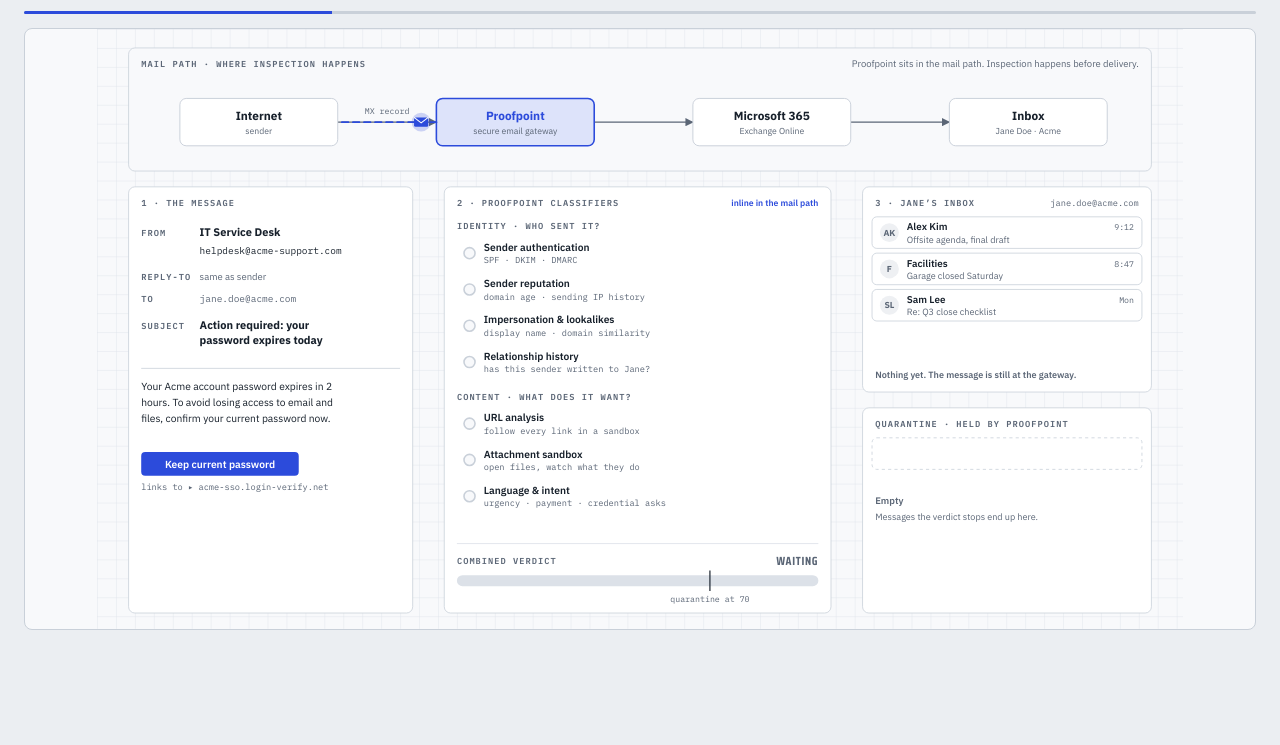
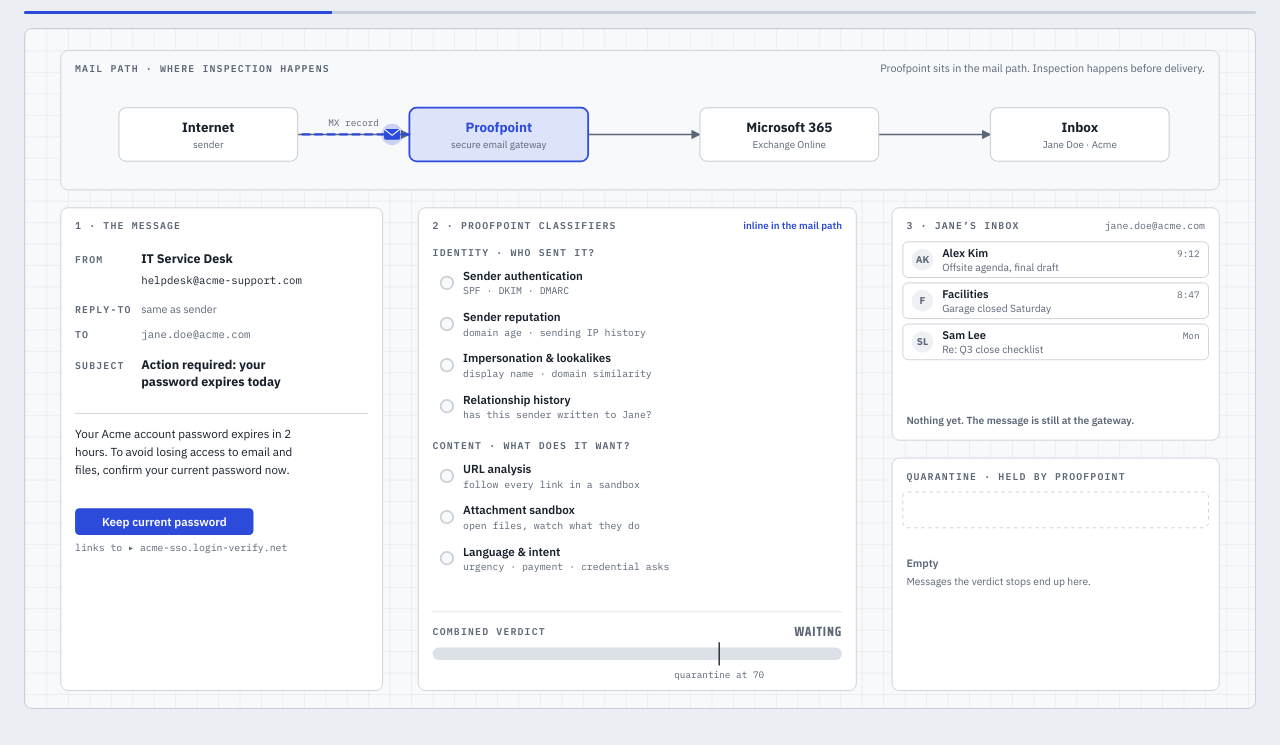
Before and after one commit to jchowlabs/jchowlabs-dev.github.io, a plain HTML site: page email-security/index.html in a window 1280 px wide. Shown: the part 170-915 px from the top of the page. Before the commit the page ends 836 px from the top, so only its background shows below. Drawn offline with Linux system fonts and the light colour scheme.

Commit message:
Update index.html

```diff
--- a/email-security/index.html
+++ b/email-security/index.html
@@ -20,7 +20,7 @@
   --accent:#7F95FF; --accentS:#26315A; --risk:#FF6A5C; --riskS:#4A1F1C; --ok:#4CC38A; --okS:#173828; --warn:#E3A548; --warnS:#45331A; --onAccent:#0D131B; color-scheme:dark}
 
 body{background:var(--paper);color:var(--ink);font-family:var(--f-body);font-size:15px;line-height:1.5}
-.wrap{max-width:1360px;margin:0 auto;padding-inline:24px;padding-block:22px 36px;display:grid;gap:14px}
+.wrap{max-width:1440px;margin:0 auto;padding-inline:24px;padding-block:22px 36px;display:grid;gap:14px}
 @media (max-width:600px){.wrap{padding-inline:16px}}
 .top{display:flex;flex-wrap:wrap;align-items:center;gap:12px 16px}
 h1{margin:0;font:700 clamp(30px,4vw,40px)/1 var(--f-display);text-transform:uppercase;letter-spacing:.02em}
@@ -46,8 +46,7 @@ button:focus-visible{outline:2px solid var(--accent);outline-offset:2px}
 .bar i{display:block;height:100%;width:0;background:var(--accent);transition:width .3s}
 .bar.b i{background:var(--risk)}
 .stage{overflow-x:auto;border:1px solid var(--line);border-radius:8px;background:var(--panel);margin:0}
-/* Fill the column, but never taller than the viewport so the whole plate stays on a laptop screen. */
-.stage svg{display:block;width:100%;height:auto;min-width:980px;max-width:calc((100vh - 200px) * 1.81);margin-inline:auto}
+.stage svg{display:block;width:100%;min-width:980px;height:auto}
 
 /* svg */
 svg text{font-family:var(--f-body);fill:var(--ink)}
```
